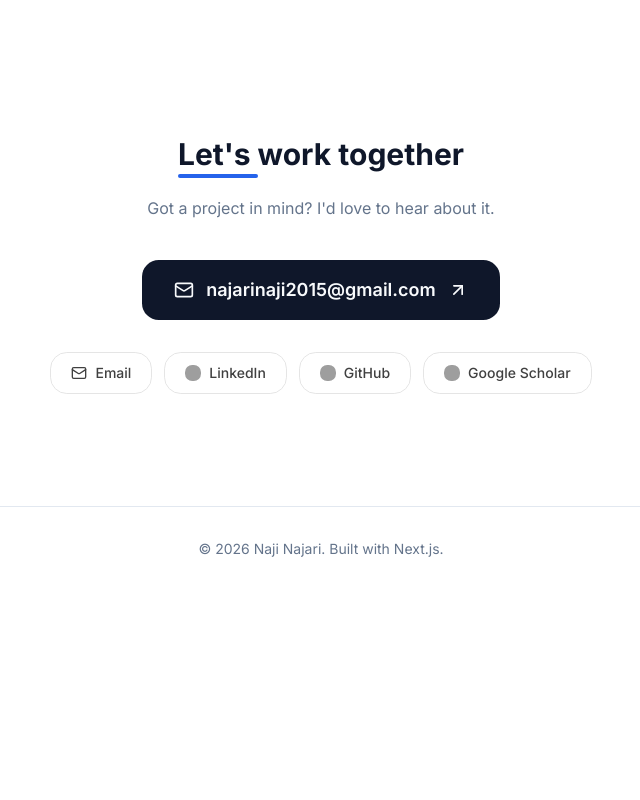
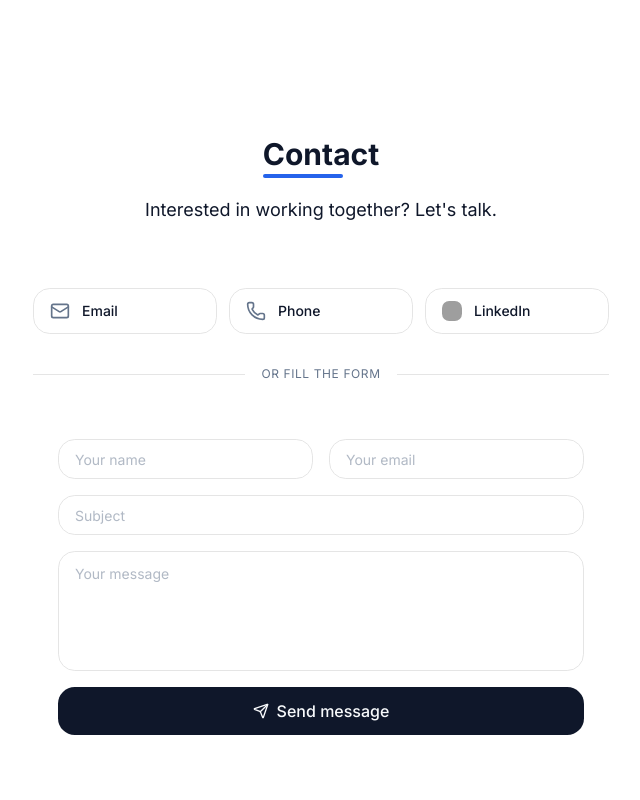
Before and after one commit to Naji-Najari/najinajari.com, a Next.js app: page / in a window 1280 px wide. Shown: the part 5280-6080 px from the top of the page, without its empty margins (319-959 px from the left). Before the commit the page ends 5871 px from the top, so only its background shows below. Built offline with nearby package versions, Linux system fonts and the light colour scheme; no server answers; grey boxes are pictures that could not be loaded.

Commit message:
feat: implement contact form with email sending functionality and add input components

```diff
--- /dev/null
+++ b/app/api/contact/route.ts
@@ -0,0 +1,29 @@
+import { Resend } from "resend";
+
+const resend = new Resend(process.env.RESEND_API_KEY || "placeholder");
+
+export async function POST(req: Request) {
+  try {
+    const { name, email, subject, message } = await req.json();
+
+    if (!name || !email || !subject || !message) {
+      return Response.json({ error: "All fields required" }, { status: 400 });
+    }
+
+    if (message.length > 5000) {
+      return Response.json({ error: "Message too long" }, { status: 400 });
+    }
+
+    await resend.emails.send({
+      from: "Portfolio Contact <onboarding@resend.dev>",
+      to: "najarinaji2015@gmail.com",
+      replyTo: email,
+      subject: `[Portfolio] ${subject}`,
+      text: `Name: ${name}\nEmail: ${email}\n\n${message}`,
+    });
+
+    return Response.json({ success: true });
+  } catch {
+    return Response.json({ error: "Failed to send" }, { status: 500 });
+  }
+}
--- a/components/contact.tsx
+++ b/components/contact.tsx
@@ -1,89 +1,201 @@
 "use client";
 
-import { Mail, ArrowUpRight } from "lucide-react";
+import { useState } from "react";
+import { Mail, Send, CheckCircle, Loader2, Phone, Copy, Check } from "lucide-react";
 import { BlurFade } from "@/components/ui/blur-fade";
+import { MagicCard } from "@/components/ui/magic-card";
+import { Input } from "@/components/ui/input";
+import { Textarea } from "@/components/ui/textarea";
 
 const logoUrl = (domain: string) =>
   `https://img.logo.dev/${domain}?token=${process.env.NEXT_PUBLIC_LOGO_DEV_API_KEY}&size=64`;
 
-const contactLinks = [
-  {
-    label: "Email",
-    url: "mailto:najarinaji2015@gmail.com",
-    domain: "",
-    lucide: Mail,
-  },
-  {
-    label: "LinkedIn",
-    url: "https://www.linkedin.com/in/naji-najari",
-    domain: "linkedin.com",
-    lucide: null,
-  },
-  {
-    label: "GitHub",
-    url: "https://github.com/Naji-Najari",
-    domain: "github.com",
-    lucide: null,
-  },
-  {
-    label: "Google Scholar",
-    url: "https://scholar.google.com/citations?user=rkgpg1gAAAAJ",
-    domain: "scholar.google.com",
-    lucide: null,
-  },
+function RevealItem({
+  label,
+  value,
+  icon,
+  domain,
+  isLink,
+}: {
+  label: string;
+  value: string;
+  icon?: React.ElementType;
+  domain?: string;
+  isLink?: boolean;
+}) {
+  const [revealed, setRevealed] = useState(false);
+  const [copied, setCopied] = useState(false);
+  const Icon = icon;
+
+  return (
+    <div className="rounded-xl border border-neutral-200 dark:border-neutral-800 overflow-hidden transition-colors hover:border-neutral-400 dark:hover:border-neutral-600">
+      <button
+        onClick={() => setRevealed(!revealed)}
+        className="w-full flex items-center gap-3 text-sm font-medium px-4 py-3 text-foreground"
+      >
+        {domain ? (
+          <img src={logoUrl(domain)} alt={label} className="size-5 rounded-sm" />
+        ) : (
+          Icon && <Icon className="size-5 text-muted-foreground" />
+        )}
+        {label}
+      </button>
+      {revealed && (
+        <div className="flex items-center justify-between px-4 pb-3 gap-2">
+          {isLink ? (
+            <a
+              href={value}
+              target="_blank"
+              rel="noopener noreferrer"
+              className="text-xs text-primary-sky hover:underline truncate"
+            >
+              {value}
+            </a>
+          ) : (
+            <span className="text-xs text-muted-foreground truncate">{value}</span>
+          )}
+          <button
+            onClick={() => {
+              navigator.clipboard.writeText(value);
+              setCopied(true);
+              setTimeout(() => setCopied(false), 2000);
+            }}
+            className="shrink-0 p-1 rounded hover:bg-muted transition-colors"
+          >
+            {copied ? (
+              <Check className="size-3.5 text-green-500" />
+            ) : (
+              <Copy className="size-3.5 text-muted-foreground" />
+            )}
+          </button>
+        </div>
+      )}
+    </div>
+  );
+}
+
+const contactItems = [
+  { label: "Email", value: "najarinaji2015@gmail.com", domain: "", icon: Mail, isLink: false },
+  { label: "Phone", value: "(+33) 6 98 28 43 44", domain: "", icon: Phone, isLink: false },
+  { label: "LinkedIn", value: "https://www.linkedin.com/in/naji-najari", domain: "linkedin.com", icon: null, isLink: true },
 ];
 
 export default function Contact() {
+  const [form, setForm] = useState({ name: "", email: "", subject: "", message: "" });
+  const [status, setStatus] = useState<"idle" | "sending" | "sent" | "error">("idle");
+
+  const handleSubmit = async (e: React.FormEvent) => {
+    e.preventDefault();
+    setStatus("sending");
+
+    try {
+      const res = await fetch("/api/contact", {
+        method: "POST",
+        headers: { "Content-Type": "application/json" },
+        body: JSON.stringify(form),
+      });
+
+      if (!res.ok) throw new Error();
+      setStatus("sent");
+      setForm({ name: "", email: "", subject: "", message: "" });
+    } catch {
+      setStatus("error");
+    }
+  };
+
   return (
     <section id="contact" className="py-20 md:py-28 px-6 lg:px-20">
-      <div className="max-w-6xl mx-auto text-center">
+      <div className="max-w-6xl mx-auto">
         <BlurFade delay={0.1} inView>
-          <h2 className="text-3xl font-bold text-foreground heading-underline inline-block">
-            Let&apos;s work together
-          </h2>
+          <div className="text-center mb-16">
+            <h2 className="text-3xl font-bold text-foreground heading-underline inline-block">
+              Contact
+            </h2>
+            <p className="mt-6 text-lg text-foreground">
+              Interested in working together? Let&apos;s talk.
+            </p>
+          </div>
         </BlurFade>
 
-        <BlurFade delay={0.2} inView>
-          <p className="text-base text-muted-foreground max-w-xl mx-auto mt-6 mb-10">
-            Got a project in mind? I'd love to hear about it.
-          </p>
-        </BlurFade>
+        <div className="max-w-xl mx-auto">
+          {/* Direct contact */}
+          <BlurFade delay={0.15} inView>
+            <div className="grid grid-cols-3 gap-3 mb-8">
+              {contactItems.map((item) => (
+                <RevealItem
+                  key={item.label}
+                  label={item.label}
+                  value={item.value}
+                  icon={item.icon || undefined}
+                  domain={item.domain || undefined}
+                  isLink={item.isLink}
+                />
+              ))}
+            </div>
+          </BlurFade>
 
-        <BlurFade delay={0.3} inView>
-          <a
-            href="mailto:najarinaji2015@gmail.com"
-            className="group inline-flex items-center gap-3 bg-primary text-primary-foreground px-8 py-4 rounded-xl text-lg font-semibold hover:opacity-90 transition-all duration-300 hover:-translate-y-0.5"
-          >
-            <Mail className="size-5" />
-            najarinaji2015@gmail.com
-            <ArrowUpRight className="size-5 transition-transform group-hover:translate-x-0.5 group-hover:-translate-y-0.5" />
-          </a>
-        </BlurFade>
+          {/* Separator */}
+          <BlurFade delay={0.18} inView>
+            <div className="flex items-center gap-4 mb-8">
+              <div className="flex-1 h-px bg-neutral-200 dark:bg-neutral-800" />
+              <span className="text-xs text-muted-foreground uppercase tracking-wider">or fill the form</span>
+              <div className="flex-1 h-px bg-neutral-200 dark:bg-neutral-800" />
+            </div>
+          </BlurFade>
 
-        <BlurFade delay={0.4} inView>
-          <div className="flex justify-center gap-3 mt-8">
-            {contactLinks.map((link) => (
-              <a
-                key={link.label}
-                href={link.url}
-                target={link.url.startsWith("mailto:") ? undefined : "_blank"}
-                rel="noopener noreferrer"
-                className="inline-flex items-center gap-2 text-sm font-medium px-5 py-2.5 rounded-xl border border-neutral-200 dark:border-neutral-700 text-neutral-700 dark:text-neutral-300 hover:border-neutral-400 dark:hover:border-neutral-500 transition-colors"
-              >
-                {link.domain ? (
-                  <img
-                    src={logoUrl(link.domain)}
-                    alt={link.label}
-                    className="size-4 rounded-sm"
+          {/* Form */}
+          <BlurFade delay={0.2} inView>
+            <MagicCard
+              className="rounded-xl"
+              gradientColor="#2563eb08"
+              gradientFrom="#2563eb"
+              gradientTo="#3b82f6"
+            >
+              <form onSubmit={handleSubmit} className="p-6 space-y-4">
+                <div className="grid grid-cols-2 gap-4">
+                  <Input
+                    placeholder="Your name"
+                    value={form.name}
+                    onChange={(e) => setForm({ ...form, name: e.target.value })}
+                    required
                   />
-                ) : (
-                  link.lucide && <link.lucide className="size-4" />
-                )}
-                {link.label}
-              </a>
-            ))}
-          </div>
-        </BlurFade>
+                  <Input
+                    type="email"
+                    placeholder="Your email"
+                    value={form.email}
+                    onChange={(e) => setForm({ ...form, email: e.target.value })}
+                    required
+                  />
+                </div>
+                <Input
+                  placeholder="Subject"
+                  value={form.subject}
+                  onChange={(e) => setForm({ ...form, subject: e.target.value })}
+                  required
+                />
+                <Textarea
+                  placeholder="Your message"
+                  value={form.message}
+                  onChange={(e) => setForm({ ...form, message: e.target.value })}
+                  required
+                />
+                <button
+                  type="submit"
+                  disabled={status === "sending" || status === "sent"}
+                  className="w-full flex items-center justify-center gap-2 bg-primary text-primary-foreground font-medium py-3 rounded-xl hover:opacity-90 transition-opacity disabled:opacity-50"
+                >
+                  {status === "sending" && <Loader2 className="size-4 animate-spin" />}
+                  {status === "sent" && <CheckCircle className="size-4" />}
+                  {status === "idle" || status === "error" ? <Send className="size-4" /> : null}
+                  {status === "idle" && "Send message"}
+                  {status === "sending" && "Sending..."}
+                  {status === "sent" && "Message sent!"}
+                  {status === "error" && "Try again"}
+                </button>
+              </form>
+            </MagicCard>
+          </BlurFade>
+        </div>
       </div>
     </section>
   );
--- /dev/null
+++ b/components/ui/input.tsx
@@ -0,0 +1,16 @@
+import { cn } from "@/lib/utils";
+
+function Input({ className, type, ...props }: React.ComponentProps<"input">) {
+  return (
+    <input
+      type={type}
+      className={cn(
+        "flex h-10 w-full rounded-xl border border-neutral-200 bg-background px-4 py-2 text-sm text-foreground outline-none transition-colors placeholder:text-muted-foreground/50 focus:border-neutral-400 disabled:cursor-not-allowed disabled:opacity-50 dark:border-neutral-800 dark:focus:border-neutral-600",
+        className
+      )}
+      {...props}
+    />
+  );
+}
+
+export { Input };
--- /dev/null
+++ b/components/ui/textarea.tsx
@@ -0,0 +1,15 @@
+import { cn } from "@/lib/utils";
+
+function Textarea({ className, ...props }: React.ComponentProps<"textarea">) {
+  return (
+    <textarea
+      className={cn(
+        "flex min-h-[120px] w-full rounded-xl border border-neutral-200 bg-background px-4 py-3 text-sm text-foreground outline-none transition-colors placeholder:text-muted-foreground/50 focus:border-neutral-400 disabled:cursor-not-allowed disabled:opacity-50 dark:border-neutral-800 dark:focus:border-neutral-600 resize-none",
+        className
+      )}
+      {...props}
+    />
+  );
+}
+
+export { Textarea };
--- a/package.json
+++ b/package.json
@@ -23,6 +23,7 @@
     "react-dom": "19.2.4",
     "react-icons": "^5.6.0",
     "react-markdown": "^10.1.0",
+    "resend": "^6.10.0",
     "shadcn": "^4.2.0",
     "tailwind-merge": "^3.5.0",
     "tw-animate-css": "^1.4.0"
```
Also changed, not shown: 1 other file (tests, documents, lock files or other folders).
